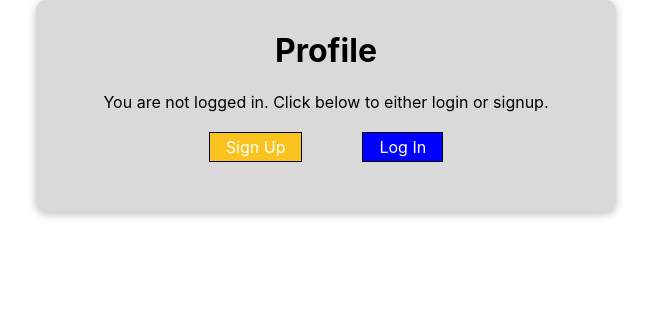
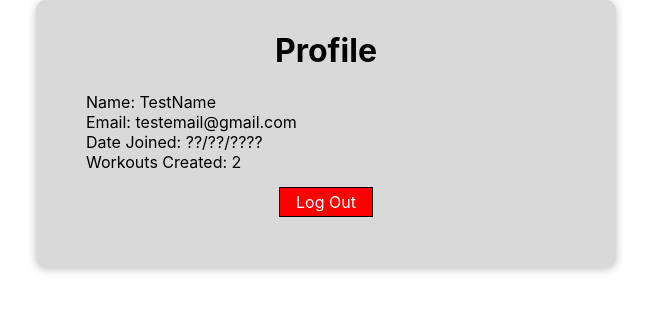
Before and after one commit to Edric456/csci-4300-group-project, a React (Create React App) app: page / in a window 1280 px wide. Shown: the top 312 px of the page, without its empty margins (314-965 px from the left). Built offline with nearby package versions, Linux system fonts and the light colour scheme.

Commit message:
Created a logout handler for when the user logs out and an empty file for the menu on top of the page.

```diff
--- a/src/App.js
+++ b/src/App.js
@@ -8,13 +8,16 @@ import Login from './componets/Login';
 import SignUp from './componets/SignUp';
 import CreateRoutine from './componets/CreateRoutine';
 import EditRoutine from './componets/EditRoutine';
+import { useState } from 'react';
 
 function App() {
+  const [logged, setLogged] = useState(true); //State to keep track of whether user is logged in. This will later be replaced with proper authentication.
+
   return (
     <Router>
       <div>
         <Routes>
-          <Route exact path='/' element={<ProfilePage/>} />
+          <Route exact path='/' element={<ProfilePage logged={logged} setLogged={setLogged}/>} />
           <Route exact path='/history' element={<History/>} />
           <Route exact path='/excercises' element={<ExcerciseList/>} />
           <Route exact path='/login' element={<Login/>} />
--- a/src/componets/ProfilePage.js
+++ b/src/componets/ProfilePage.js
@@ -4,9 +4,12 @@ import Button from './Button';
 import '../css/ProfilePage.css';
 import { Link } from 'react-router-dom';
 
-function ProfilePage () {
+function ProfilePage (props) {
 
-    var test = false;
+    //Handler for whenever the user decides to logout.
+    const logOutHandler = (event) => {
+        props.setLogged(false);
+    }
 
     var finalProfilePage =
 
@@ -19,10 +22,10 @@ function ProfilePage () {
     <br></br>
     Workouts Created: 2
     <br></br>
-    <center><Button className="logout">Log Out</Button></center>
+    <center><Button className="logout" onClick={logOutHandler}>Log Out</Button></center>
     </Card>;
 
-    if (test == false) {
+    if (props.logged == false) {
         finalProfilePage = <Card className="profile"><h1>Profile</h1>
         <div className="notlogged">You are not logged in. Click below to either login or signup.</div>
         <br></br>
--- /dev/null
+++ b/src/componets/TopMenu.js
@@ -0,0 +1 @@
+import React from "react";
```
